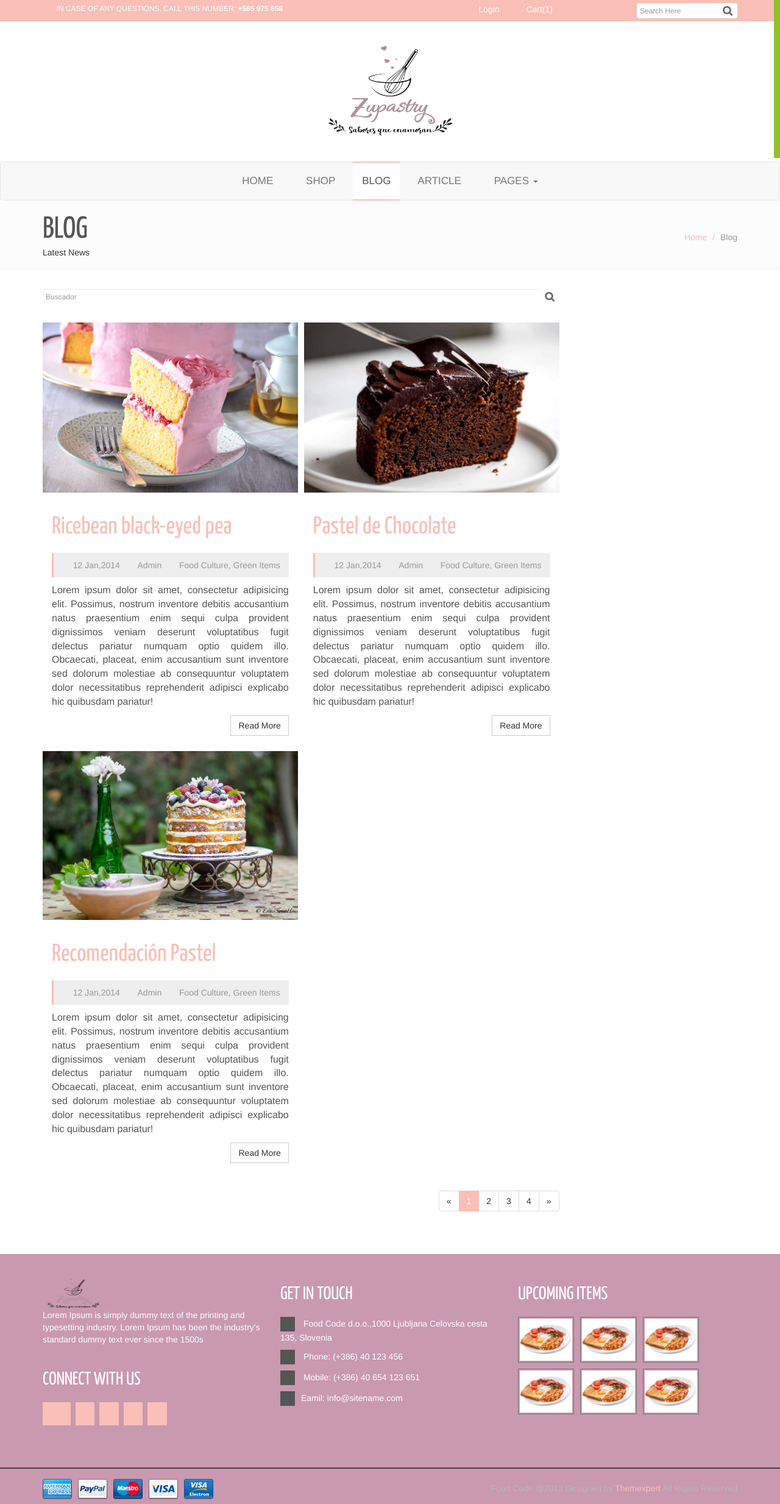
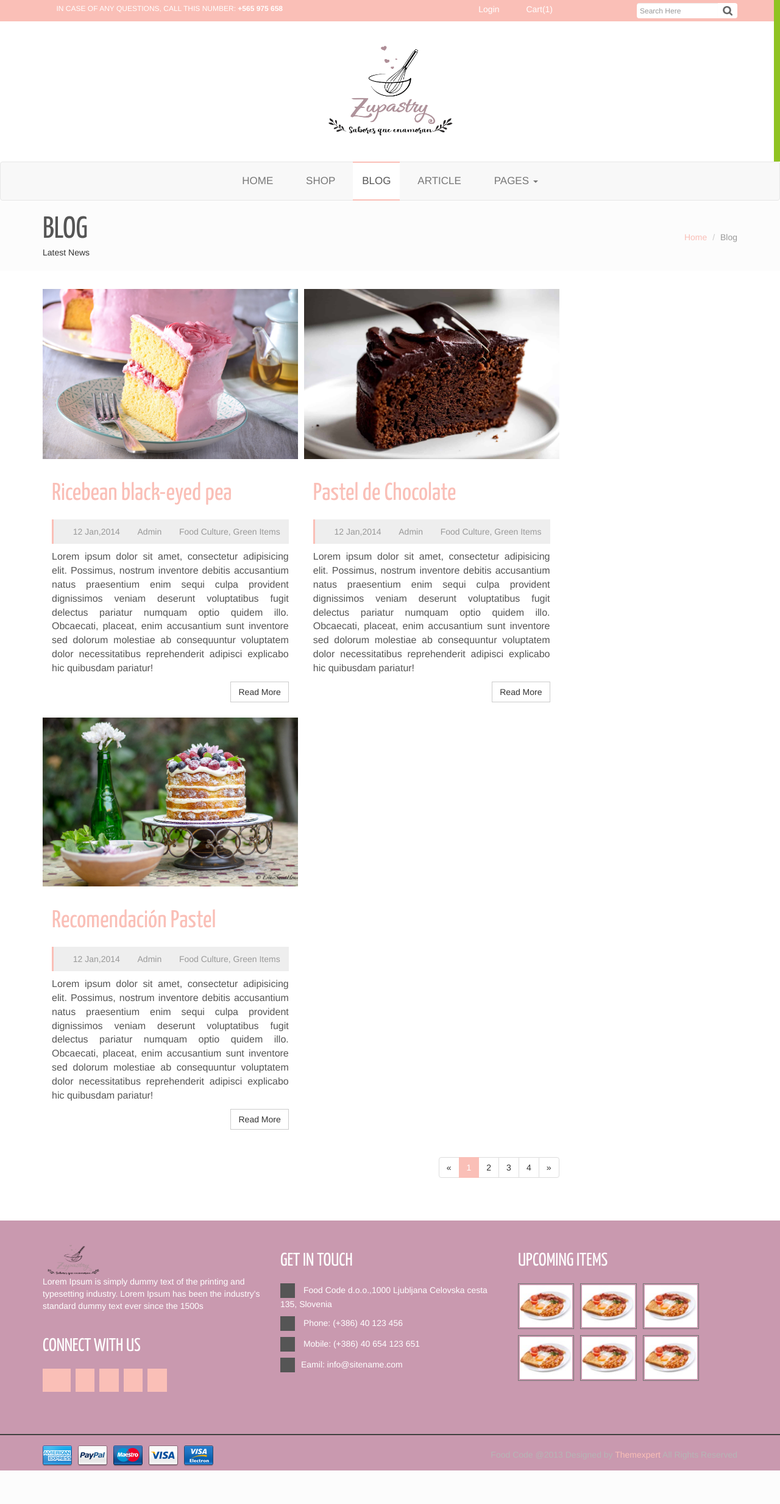
Before and after one commit to Homarzx/ProyectoDAWS, a PHP site: page /blog.html in a window 1280 px wide. Shown: the whole page at 61% size. After the commit the page ends 2412 px from the top, so only its background shows below. Run offline with PHP 8.4, Linux system fonts and the light colour scheme; some web fonts are replaced.

Commit message:
Modificando blog parte 9

```diff
--- a/food-code/themes/food-code/blog.html
+++ b/food-code/themes/food-code/blog.html
@@ -228,7 +228,7 @@
 		<div class="container">
 			<div class="row">
 				<div class="col-md-9 clearfix">
-					<div class="search-box">
+					<!--div class="search-box">
 						<div class="input-group">
 							<input placeholder="Buscador" type="text" class="form-control">
 							<span class="input-group-btn">
@@ -237,7 +237,7 @@
 								</button>
 
 							</span>
-					</div>
+					</div-->
 
 					<ul class="blog-zone1">
 
--- a/food-code/themes/food-code/css/style.css
+++ b/food-code/themes/food-code/css/style.css
@@ -1033,7 +1033,7 @@ footer .block span {
   grid-template-columns: repeat(2, 1fr);
   grid-gap: 10px;
   text-align: justify;
-  margin-top: 30px;
+  /*<!--margin-top: 30px;*/
 }
 
 /*	Blog Single Page Start.......
```
